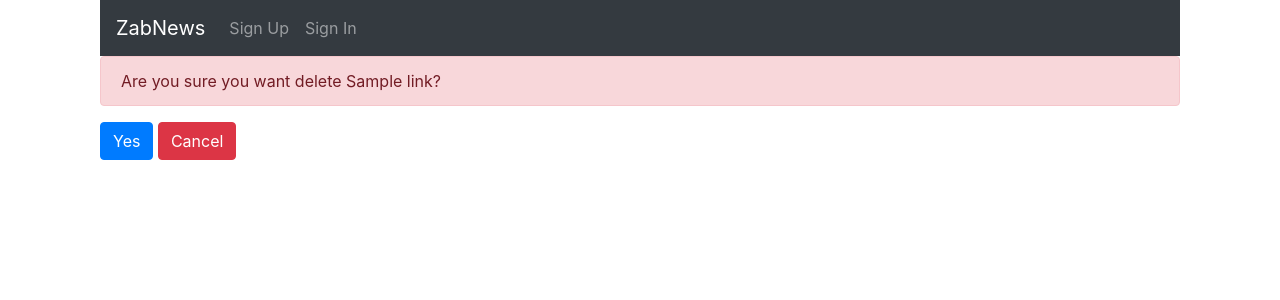
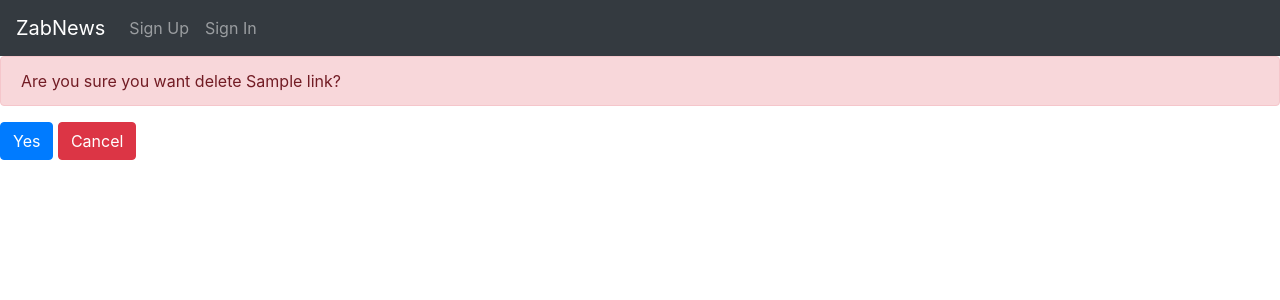
Before and after one commit to safwanvk/Hacker-News-Clone-App-with-Django, a Django app: template templates/core/delete_link.html in a window 1280 px wide. Shown: the top 300 px of the page. Run offline with Django 3.2, Linux system fonts and the light colour scheme; the template is opened without the code that fills it: most values are stand-ins (such as "Sample title", 1, 10 or a date in 2020); some libraries are stand-ins or nearby versions.

Commit message:
Fix bug in navbar

```diff
--- a/templates/core/base.html
+++ b/templates/core/base.html
@@ -7,12 +7,11 @@
      <meta name="viewport" content="width=device-width, initial-scale=1, shrink-to-fit=no">
 
     <title>ZabNews</title>
-    <link rel="stylesheet" href="https://maxcdn.bootstrapcdn.com/bootstrap/4.0.0-beta/css/bootstrap.min.css" integrity="sha384-/Y6pD6FV/Vv2HJnA6t+vslU6fwYXjCFtcEpHbNJ0lyAFsXTsjBbfaDjzALeQsN6M" crossorigin="anonymous">
+    <link rel="stylesheet" href="https://stackpath.bootstrapcdn.com/bootstrap/4.5.0/css/bootstrap.min.css" integrity="sha384-9aIt2nRpC12Uk9gS9baDl411NQApFmC26EwAOH8WgZl5MYYxFfc+NcPb1dKGj7Sk" crossorigin="anonymous">
     <link rel="stylesheet" href="{% static 'css/style.css' %}">
 </head>
 <body>
-    <div class="container">
-        <div class="col">
+
             <nav class="navbar navbar-expand-lg navbar-dark bg-dark">
                 <a href="{% url 'core:link-list' %}" class="navbar-brand">ZabNews</a>
                 <button class="navbar-toggler" type="button" data-toggle="collapse" data-target="#navbarSupportedContent" aria-controls="navbarSupportedContent" aria-expanded="false" aria-label="Toggle navigation">
@@ -39,14 +38,16 @@
                             <a class='nav-link' href="{% url 'accounts:login' %}">Sign In</a>
                         </li>
                     {% endif %}
-                </ul>
+                    </ul>
 
               </div>
             </nav>
             {% block content %}
 
             {% endblock content %}
-        </div>
-    </div>
 </body>
+<script src="https://code.jquery.com/jquery-3.5.1.slim.min.js" integrity="sha384-DfXdz2htPH0lsSSs5nCTpuj/zy4C+OGpamoFVy38MVBnE+IbbVYUew+OrCXaRkfj" crossorigin="anonymous"></script>
+<script src="https://cdn.jsdelivr.net/npm/popper.js@1.16.0/dist/umd/popper.min.js" integrity="sha384-Q6E9RHvbIyZFJoft+2mJbHaEWldlvI9IOYy5n3zV9zzTtmI3UksdQRVvoxMfooAo" crossorigin="anonymous"></script>
+<script src="https://stackpath.bootstrapcdn.com/bootstrap/4.5.0/js/bootstrap.min.js" integrity="sha384-OgVRvuATP1z7JjHLkuOU7Xw704+h835Lr+6QL9UvYjZE3Ipu6Tp75j7Bh/kR0JKI" crossorigin="anonymous"></script>
+
 </html>
```
